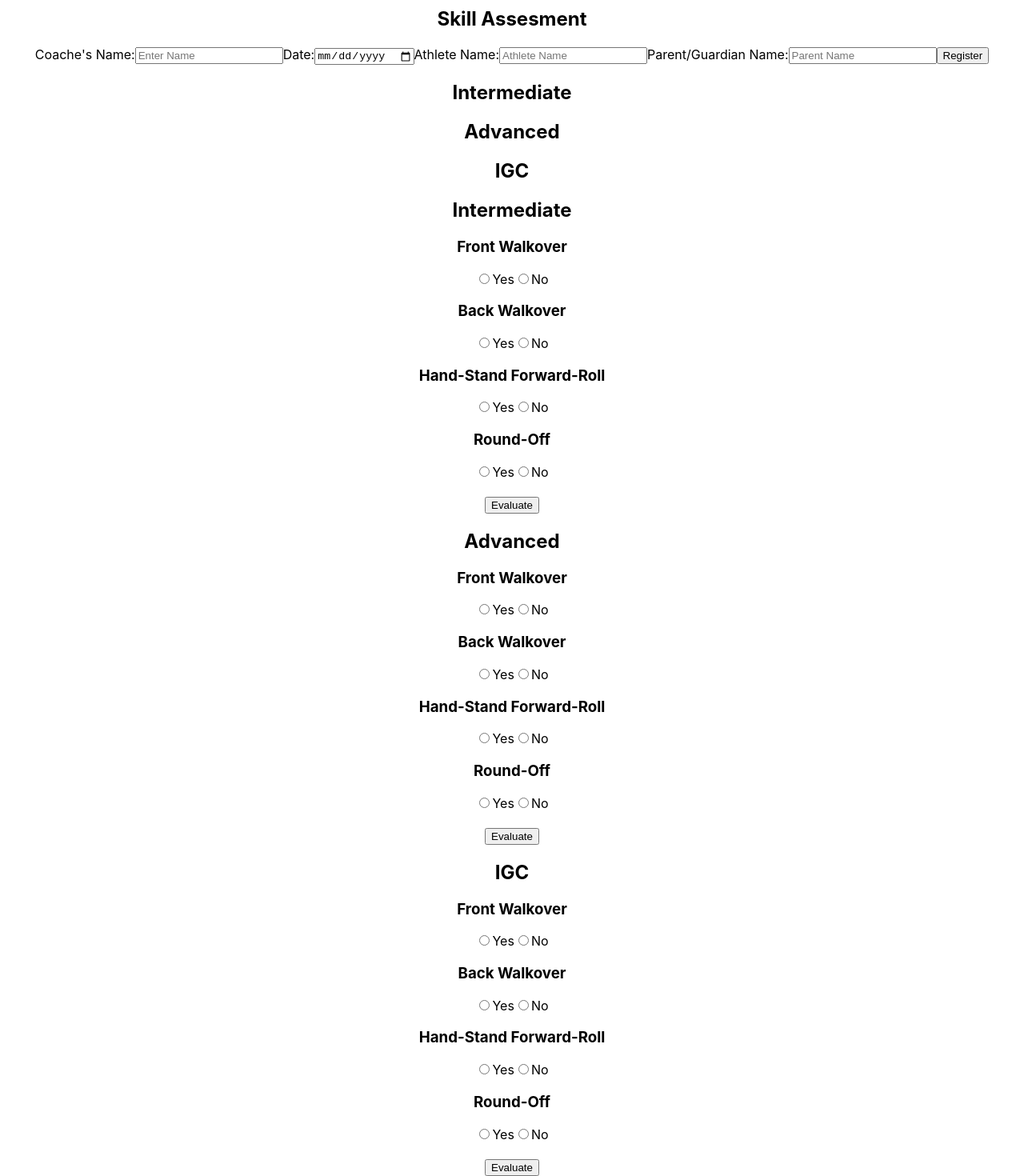
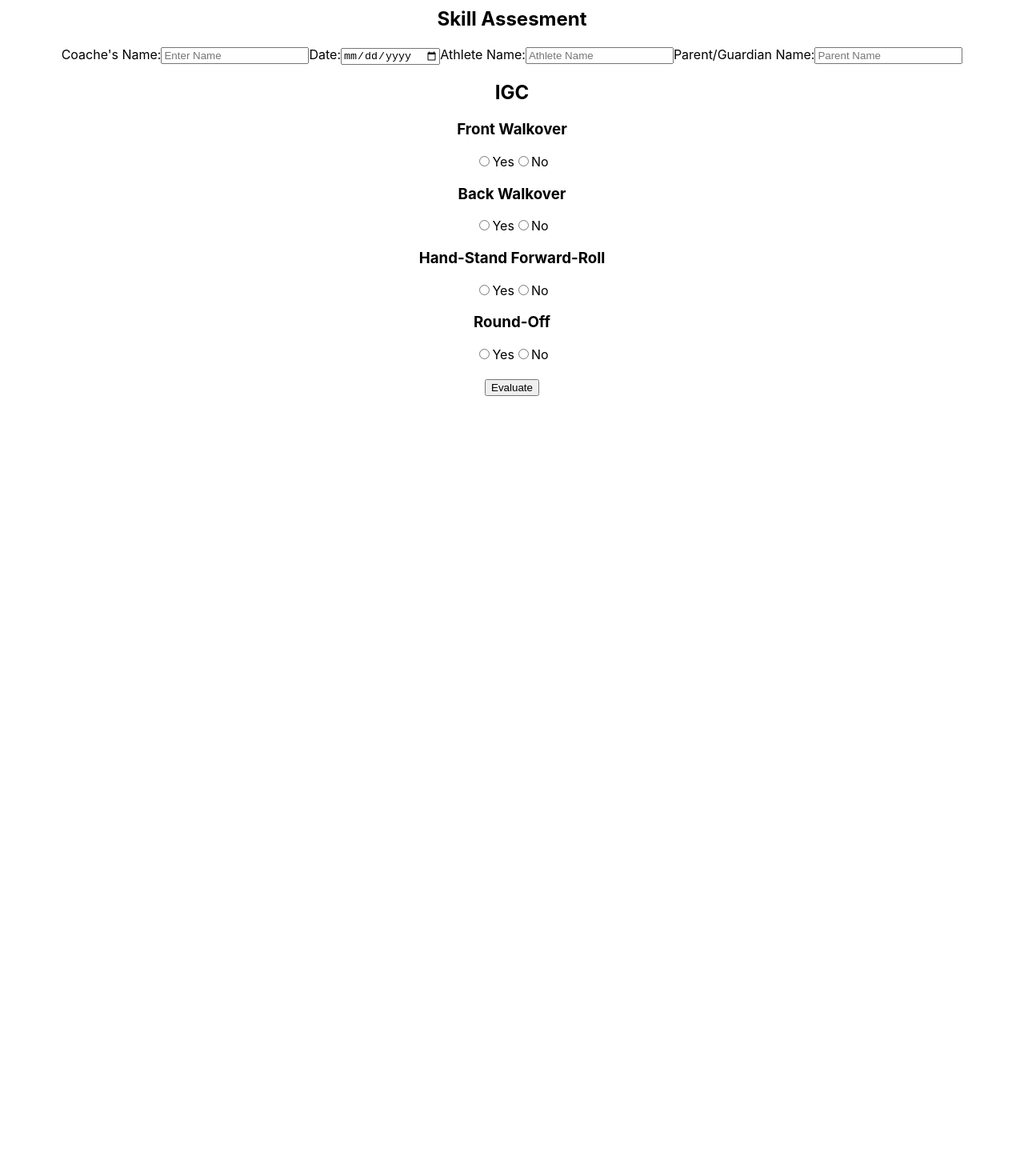
Before and after one commit to physixpro/Gotham-Gymnastics-Class-Evaluation, a React (Create React App) app in the folder frontend/: page / in a window 1280 px wide. Shown: the part 164-1634 px from the top of the page at 80% size. After the commit the page ends 800 px from the top, so only its background shows below. Built offline with nearby package versions, Linux system fonts and the light colour scheme.

Commit message:
Form completed and added new flow,on submit skips to the next level till a level is chosen that matches the athlete skill level

```diff
--- a/frontend/src/components/RegistrationForm.js
+++ b/frontend/src/components/RegistrationForm.js
@@ -2,76 +2,37 @@ import React, { useState } from "react";
 import axios from "axios";
 import logo from "../images/logo.jpg";
 
-
 // ** CTRL + p opens the filefinder
 const RegistrationForm = () => {
+  const [level, setLevel] = useState("IGC");
 
-// this state sets the intermediate message onSubmit
-const[intLogic,setIntLogic]=useState(false)
+  const [message, setMessage] = useState("");
+  // sets state to advance message onSubmit
 
-// this state sets the beginner message onSubmit
-const[begLogic,setBegLogic]=useState(false)
-
-// sets state to advance message onSubmit
-const[advancedLogic,setAdvancedLogic]=useState(false)
-
-// sets state to show intermediate message for advance form
-const[advancedLogicTwo,setAdvancedLogicTwo]=useState(false)
-
+  const [advMessage, setAdvMessage] = useState("");
 
   // sets state to show IGC message onSubmit
-const[igcLogic,setIgcLogic]=useState(false)
+  const [igcLogic, setIgcLogic] = useState(false);
 
   // sets state to show advance message for igc form
-const[igcLogicTwo,setIgcLogicTwo]=useState(false)
+  const [igcLogicTwo, setIgcLogicTwo] = useState(false);
 
   const igcSkillLogicOne = () => {
-  if(skillOneYes && skillTwoYes && skillThreeYes && skillFourYes === "Yes"){
-    setIgcLogic(true)
-  }
-}
-
-const igcSkillLogicTwo = () => {
-  if(skillOneYes || skillTwoYes || skillThreeYes || skillFourYes !== "Yes"){
-    setIgcLogicTwo(true)
-  }
-}
-
-
-
-const advancedSkillLogicOne = () => {
-  if(skillOneYes && skillTwoYes && skillThreeYes && skillFourYes === "Yes"){
-    setAdvancedLogic(true)
-  }
-}
-
-const advancedSkillLogicTwo = () => {
-  if(skillOneYes || skillTwoYes || skillThreeYes || skillFourYes !== "Yes" ){
-    setAdvancedLogicTwo(true)
-  }
-}
-
-
-
-const beginnerSkillLogic = () => {
-  if (skillOneYes || skillTwoYes || skillThreeYes || skillFourYes !== "Yes" ){
-    setBegLogic(true)
-  }
-}
- /*****************  This function does conditional rendering for the radio buttons  ***************/
- const intermediateSkillLogic = () => {
     if (skillOneYes && skillTwoYes && skillThreeYes && skillFourYes === "Yes") {
- setIntLogic(true)
+      setIgcLogic(true);
     }
   };
 
-
+  const igcSkillLogicTwo = () => {
+    if (skillOneYes || skillTwoYes || skillThreeYes || skillFourYes !== "Yes") {
+      setIgcLogicTwo(true);
+    }
+  };
 
   const [coachName, setCoachName] = useState("");
   const [date, setDate] = useState("");
   const [athleteName, setAthleteName] = useState("");
   const [parentName, setParentName] = useState("");
-
 
   /************* saving the current state of the fields as the user types in the input fields ***********/
   const recordCoachName = (e) => {
@@ -154,7 +115,7 @@ const beginnerSkillLogic = () => {
   /************* function that evaluates athletes and sends body data to the database via a post route ***********/
   const evaluateAthleteIntermediate = async (e) => {
     e.preventDefault();
-    setHideForm(true)
+
     const athleteResult = {
       skillOneYes: skillOneYes,
       skillOneNo: skillOneNo,
@@ -166,8 +127,21 @@ const beginnerSkillLogic = () => {
       skillFourNo: skillFourNo,
     };
 
-    intermediateSkillLogic();
-    beginnerSkillLogic();
+    if (
+      skillOneYes === "Yes" &&
+      skillTwoYes === "Yes" &&
+      skillThreeYes === "Yes" &&
+      skillFourYes === "Yes"
+    ) {
+      setMessage(
+        "Congratulations, athlete qualifies for Intermediate level classes!"
+      );
+    } else {
+      setMessage(
+        "Congratulations, athlete qualifies for Beginner level classes!"
+      );
+    }
+
     const res = await axios.post(
       "http://localhost:3001/evaluations",
       athleteResult
@@ -177,8 +151,8 @@ const beginnerSkillLogic = () => {
 
   const evaluateAthleteAdvanced = async (e) => {
     e.preventDefault();
-    setHideAdvanceForm(true)
-    const athleteResult= {
+
+    const athleteResult = {
       skillOneYes: skillOneYes,
       skillOneNo: skillOneNo,
       skillTwoYes: skillTwoYes,
@@ -188,18 +162,32 @@ const beginnerSkillLogic = () => {
       skillFourYes: skillFourYes,
       skillFourNo: skillFourNo,
     };
-    advancedSkillLogicOne();
-    advancedSkillLogicTwo();
-    const res = await axios.post(
-      "http://localhost:3001/evaluations", athleteResult
+    if (
+      skillOneYes === "Yes" &&
+      skillTwoYes === "Yes" &&
+      skillThreeYes === "Yes" &&
+      skillFourYes === "Yes"
+    ) {
+      setAdvMessage(
+        " Congratulations, athlete qualifies for Advanced level classes!"
       );
-    console.log(res)
+    } else {
+      setAdvMessage(
+        "Congratulations, athlete qualifies for Intermediate level classes!"
+      );
     }
 
+    const res = await axios.post(
+      "http://localhost:3001/evaluations",
+      athleteResult
+    );
+    console.log(res);
+  };
+
   const evaluateAthleteIgc = async (e) => {
-  e.preventDefault()
-  setHideIgcForm(true)
-  const athleteResult= {
+    e.preventDefault();
+
+    const athleteResult = {
       skillOneYes: skillOneYes,
       skillOneNo: skillOneNo,
       skillTwoYes: skillTwoYes,
@@ -209,48 +197,77 @@ const evaluateAthleteIgc = async (e) => {
       skillFourYes: skillFourYes,
       skillFourNo: skillFourNo,
     };
-  igcSkillLogicOne();
-  igcSkillLogicTwo();
+    if (
+      skillOneYes === "Yes" &&
+      skillTwoYes === "Yes" &&
+      skillThreeYes === "Yes" &&
+      skillFourYes === "Yes"
+    ) {
+    }
     const res = await axios.post(
-      "http://localhost:3001/evaluations", athleteResult
+      "http://localhost:3001/evaluations",
+      athleteResult
     );
-    console.log(res)
-}
+    console.log(res);
+  };
 
   /*********** Made a new state in order to show the message on submit of the form, the setSubmitted(true) is within the showFormMessage function **********/
-  const[submitted, setSubmitted]=useState(false);
 
   /********** This function sets the display of the message to true on submit of the form , i also removed the (e) from this function as the event now falls on the registrationAndMessage function */
 
-
   /****** When the form submits this function is called, i combined the showFormMessage and registerUser function in order to carry out two actions at once. The (e) is placed on this function as this is the one we call onSubmit of the form */
   const registrationAndMessage = async (e) => {
-    e.preventDefault()
-    setSubmitted(true);
+    e.preventDefault();
+    // setSubmitted(true);
+
+    if (
+      skillOneYes === "Yes" &&
+      skillTwoYes === "Yes" &&
+      skillThreeYes === "Yes" &&
+      skillFourYes === "Yes"
+    ) {
+      setMessage(`User is registered and there level is ${level}`);
+      // If they are IGC, save this information in the database
       const newUser = {
         coachName: coachName,
         athleteName: athleteName,
         date: date,
         parentName: parentName,
+        level: level,
       };
-    const res = await axios.post("http://localhost:3001/evaluations", newUser);
+      const res = await axios.post(
+        "http://localhost:3001/evaluations",
+        newUser
+      );
       console.log(res);
-    setCoachName("")
-    setAthleteName("")
-    setDate("")
-    setParentName("")
+      setCoachName("");
+      setAthleteName("");
+      setDate("");
+      setParentName("");
+    } else if (level === "IGC") {
+      setLevel("Advanced");
+    } else if (level === "Advanced") {
+      setLevel("Intermediate");
+    } else {
+      setLevel("Beginner");
+      setMessage(`User is registered and there level is ${level}`);
+      const newUser = {
+        coachName: coachName,
+        athleteName: athleteName,
+        date: date,
+        parentName: parentName,
+        level: "Beginner",
+      };
+      const res = await axios.post(
+        "http://localhost:3001/evaluations",
+        newUser
+      );
     }
-
-  const[hideForm,setHideForm]=useState(false)
-
-  const[hideAdvanceForm,setHideAdvanceForm]=useState(false)
-
-  const[hideIgcForm,setHideIgcForm]=useState(false)
+  };
 
   return (
     <div>
       <img src={logo} alt="logo" width="100px" />
-
       <h1> Gotham Gymnastics</h1>
       <h2>Skill Assesment</h2>
       <form onSubmit={registrationAndMessage}>
@@ -263,7 +280,7 @@ const evaluateAthleteIgc = async (e) => {
           value={coachName}
         />
         Date:
-        <input type="date" name="date" onChange={recordDate} value={date}/>
+        <input type="date" name="date" onChange={recordDate} value={date} />
         Athlete Name:
         <input
           type="text"
@@ -280,25 +297,11 @@ const evaluateAthleteIgc = async (e) => {
           onChange={recordParentName}
           value={parentName}
         />
-        <button type="submit">Register</button>
-      </form>
         {/* short circuit evaluation; is submitted true? if so run the code to the right of the && */}
-     { submitted ? <div className='success-message'>Information Submitted Successfully!</div> : null }
-
-      <section>
-        <h1> Intermediate</h1>
-        <h1> Advanced</h1>
-        <h1> IGC </h1>
-      </section>
-
-
-      {/*************** Radio buttons for Intermediate  ************/}
-
-
-      <h2>Intermediate</h2>
-{hideForm ? null :
-      <form onSubmit={evaluateAthleteIntermediate}>
-
+        {message.length > 0 ? <div>{message}</div> : null}
+        <h2>{level}</h2>
+        {level === "IGC" ? (
+          <div>
             <h3>Front Walkover</h3>
             <input
               type="radio"
@@ -369,20 +372,10 @@ const evaluateAthleteIgc = async (e) => {
             <label>No</label>
             <br />
             <br />
-        <button type="submit">Evaluate</button>
-      </form>
-}
-
-{/* onSubmit see if intLogic or begLogic is true and render the coresponding message */}
-{intLogic ? <div>Congratulations, athlete qualifies for Intermediate level classes!</div> : begLogic && <div>Congratulations, athlete qualifies for Beginner level classes!</div> }
-
-
-      {/*************** Radio buttons for Advanced  ************/}
-
-      <h2>Advanced</h2>
-{hideAdvanceForm ? null :
-      <form onSubmit={evaluateAthleteAdvanced}>
-
+          </div>
+        ) : null}
+        {level === "Advanced" ? (
+          <div>
             <h3>Front Walkover</h3>
             <input
               type="radio"
@@ -453,17 +446,10 @@ const evaluateAthleteIgc = async (e) => {
             <label>No</label>
             <br />
             <br />
-        <button type="submit">Evaluate</button>
-      </form>
-}
-{advancedLogic ? <div>Congratulations, athlete qualifies for Advanced level classes!</div> : advancedLogicTwo && <div>Congratulations, athlete qualifies for Intermediate level classes!</div>}
-
-      {/*************** Radio buttons for IGC  ************/}
-
-      <h2>IGC</h2>
-{hideIgcForm ? null :
-      <form onSubmit={evaluateAthleteIgc}>
-
+          </div>
+        ) : null}
+        {level === "Intermediate" ? (
+          <div>
             <h3>Front Walkover</h3>
             <input
               type="radio"
@@ -534,10 +520,10 @@ const evaluateAthleteIgc = async (e) => {
             <label>No</label>
             <br />
             <br />
+          </div>
+        ) : null}
         <button type="submit">Evaluate</button>
       </form>
-      }
-      {igcLogic ? <div>Congratulations, athlete qualifies for the IGC team!</div> : igcLogicTwo && <div>Congratulations, athlete qualifies for Advanced; level classes!</div>}
     </div>
   );
 };
```
Also changed, not shown: frontend/src/components/Code.js (added, +171 -0 lines), 2 other files (tests, documents, lock files or other folders). Lines whose indentation alone changed are shown as unchanged.
